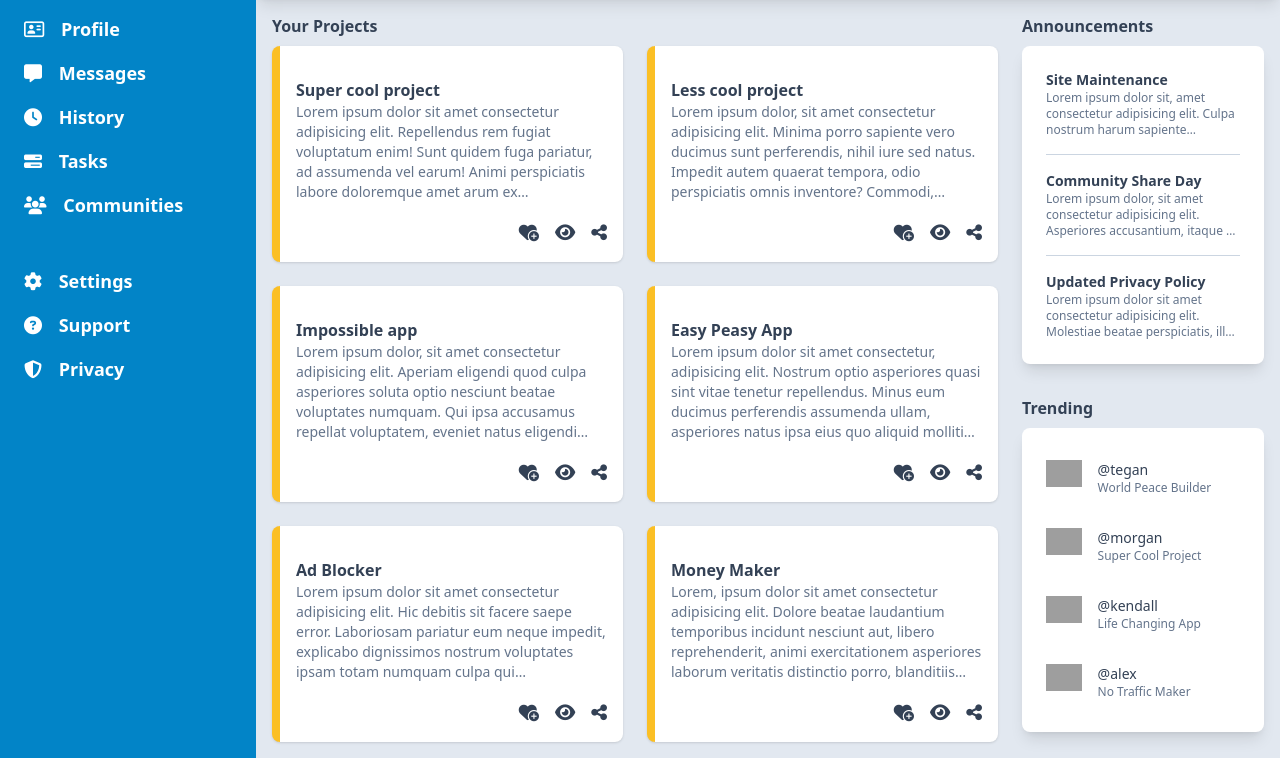
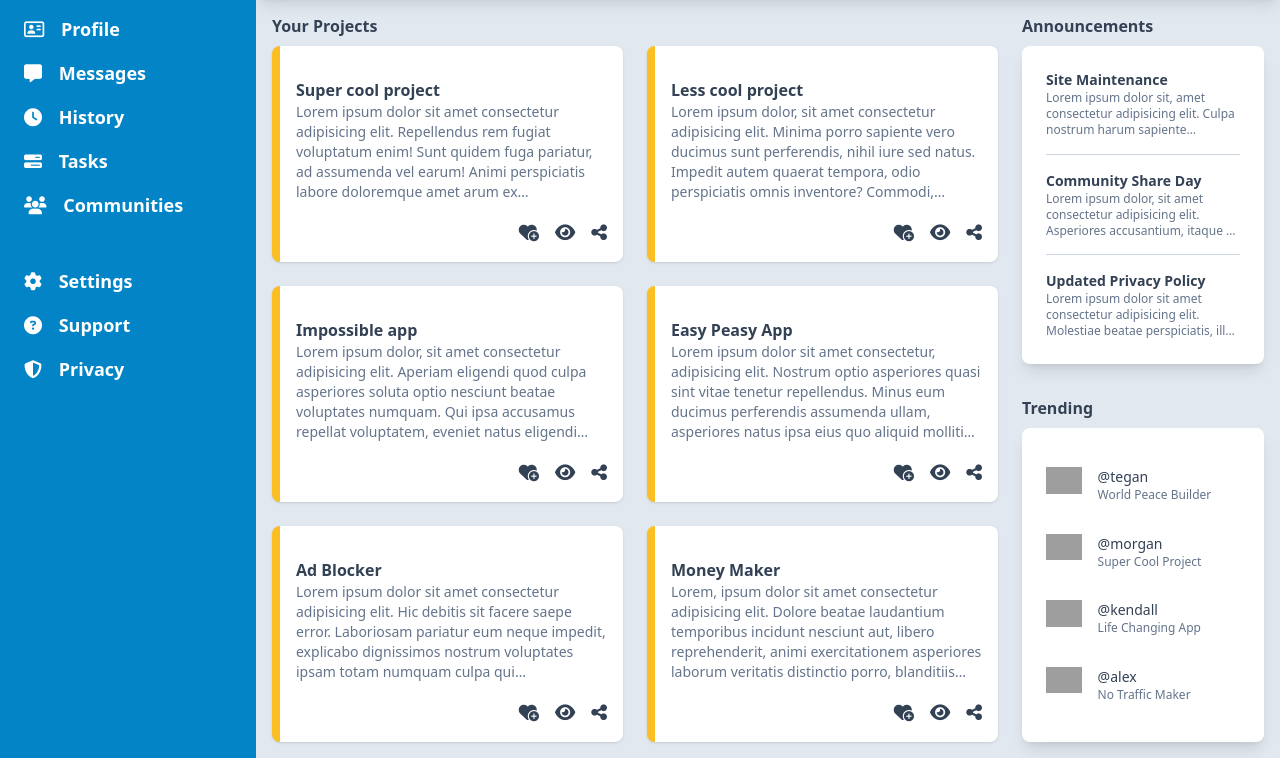
Before and after one commit to Torelli/grid-dashboard, a website: page index.html in a window 1280 px wide. Shown: the part 150-908 px from the top of the page. Drawn offline with Linux system fonts and the light colour scheme; grey boxes are pictures that could not be loaded.

Commit message:
Fixed main section height

```diff
--- a/index.html
+++ b/index.html
@@ -7,7 +7,7 @@
     <title>Grid Dashboard</title>
     <link rel="stylesheet" href="./output.css">
 </head>
-<body class="grid grid-cols-[minmax(0,_1fr)_minmax(0,_5fr)] md:grid-cols-[minmax(0,_1fr)_minmax(0,_4fr)] text-slate-700">
+<body class="bg-slate-200 grid grid-cols-[minmax(0,_1fr)_minmax(0,_5fr)] md:grid-cols-[minmax(0,_1fr)_minmax(0,_4fr)] text-slate-700">
     <header class="bg-white shadow-lg col-start-2 p-4 md:px-8 md:py-4 sticky top-0 md:relative">
         <div class="flex gap-4 md:gap-56 flex-wrap-reverse">
             <div class="flex gap-2 md:gap-4 items-center md:flex-1">
@@ -49,7 +49,7 @@
             </div>
         </div>
     </header>
-    <aside class="bg-sky-600 text-lg text-white font-bold fixed h-screen md:h-auto md:relative flex flex-col gap-8 row-start-1 row-end-2 md:row-end-3 order-2">
+    <aside class="bg-sky-600 text-lg text-white font-bold fixed h-screen md:h-[clamp(100vh,100%,100%)] md:relative flex flex-col gap-8 row-start-1 row-end-2 md:row-end-3 order-2">
         <div class="py-6 px-3 md:p-6">
             <h1 class="text-2xl">
                 <i class="fa-solid fa-wave-square text-3xl"></i>
@@ -115,10 +115,10 @@
             </li>
         </ul>
     </aside>
-    <main class="bg-slate-200 p-4 grid grid-cols-1 md:grid-cols-[minmax(0,_3fr)_minmax(0,_1fr)] col-start-2 gap-6 order-1">
-        <div>
+    <main class="p-4 grid grid-cols-1 md:grid-cols-[minmax(0,_3fr)_minmax(0,_1fr)] col-start-2 gap-6 order-1">
+        <div class="flex flex-col">
             <h2 class="font-bold mb-2">Your Projects</h2>
-            <div class="grid grid-cols-1 md:grid-cols-2 auto-rows-fr gap-6">
+            <div class="flex-1 grid grid-cols-1 md:grid-cols-2 auto-rows-fr gap-6">
                 <article class="bg-white border-l-8 border-l-amber-400 pt-8 pb-4 px-4 rounded-lg shadow">
                     <h3 class="font-bold">Super cool project</h3>
                     <p class="text-sm text-slate-500 line-clamp-5">Lorem ipsum dolor sit amet consectetur adipisicing elit. Repellendus rem fugiat voluptatum enim! Sunt quidem fuga pariatur, ad assumenda vel earum! Animi perspiciatis labore doloremque amet arum ex necessitatibus tempore!
@@ -178,7 +178,7 @@
                 </article>
             </div>
         </div>
-        <div class="hidden md:block">
+        <div class="hidden md:flex md:flex-col">
             <h2 class="font-bold mb-2">Announcements</h2>
             <div class="bg-white shadow-lg rounded-lg px-6 py-2">
                 <article class="h-1/3 border-b border-b-slate-300 py-4">
@@ -195,8 +195,8 @@
                 </article>
             </div>
             <h2 class="font-bold mb-2 mt-8">Trending</h2>
-            <div class="bg-white shadow-lg rounded-lg px-6 py-8 flex flex-col gap-8">
-                <div class="grid grid-cols-[minmax(0,_1fr)_minmax(0,_4fr)] gap-4">
+            <div class="bg-white shadow-lg rounded-lg flex-1 px-6 py-8 flex flex-col justify-around gap-4">
+                <div class="grid grid-cols-[minmax(0,_1fr)_minmax(0,_4fr)] gap-4 cursor-pointer">
                     <img
                         src="https://api.dicebear.com/5.x/bottts-neutral/svg?seed=Tegan&radius=50&flip=false"
                         alt="avatar"
@@ -206,7 +206,7 @@
                         <p class="text-slate-500 text-xs">World Peace Builder</p>
                     </div>
                 </div>
-                <div class="grid grid-cols-[minmax(0,_1fr)_minmax(0,_4fr)] gap-4">
+                <div class="grid grid-cols-[minmax(0,_1fr)_minmax(0,_4fr)] gap-4 cursor-pointer">
                     <img
                         src="https://api.dicebear.com/5.x/bottts-neutral/svg?seed=Morgan&radius=50&flip=false"
                         alt="avatar"
@@ -216,7 +216,7 @@
                         <p class="text-slate-500 text-xs">Super Cool Project</p>
                     </div>
                 </div>
-                <div class="grid grid-cols-[minmax(0,_1fr)_minmax(0,_4fr)] gap-4">
+                <div class="grid grid-cols-[minmax(0,_1fr)_minmax(0,_4fr)] gap-4 cursor-pointer">
                     <img
                         src="https://api.dicebear.com/5.x/bottts-neutral/svg?seed=Kendall&radius=50&flip=false"
                         alt="avatar"
@@ -226,7 +226,7 @@
                         <p class="text-slate-500 text-xs">Life Changing App</p>
                     </div>
                 </div>
-                <div class="grid grid-cols-[minmax(0,_1fr)_minmax(0,_4fr)] gap-4">
+                <div class="grid grid-cols-[minmax(0,_1fr)_minmax(0,_4fr)] gap-4 cursor-pointer">
                     <img
                         src="https://api.dicebear.com/5.x/bottts-neutral/svg?seed=Alex&radius=50&flip=false"
                         alt="avatar"
```
Also changed, not shown: output.css.
